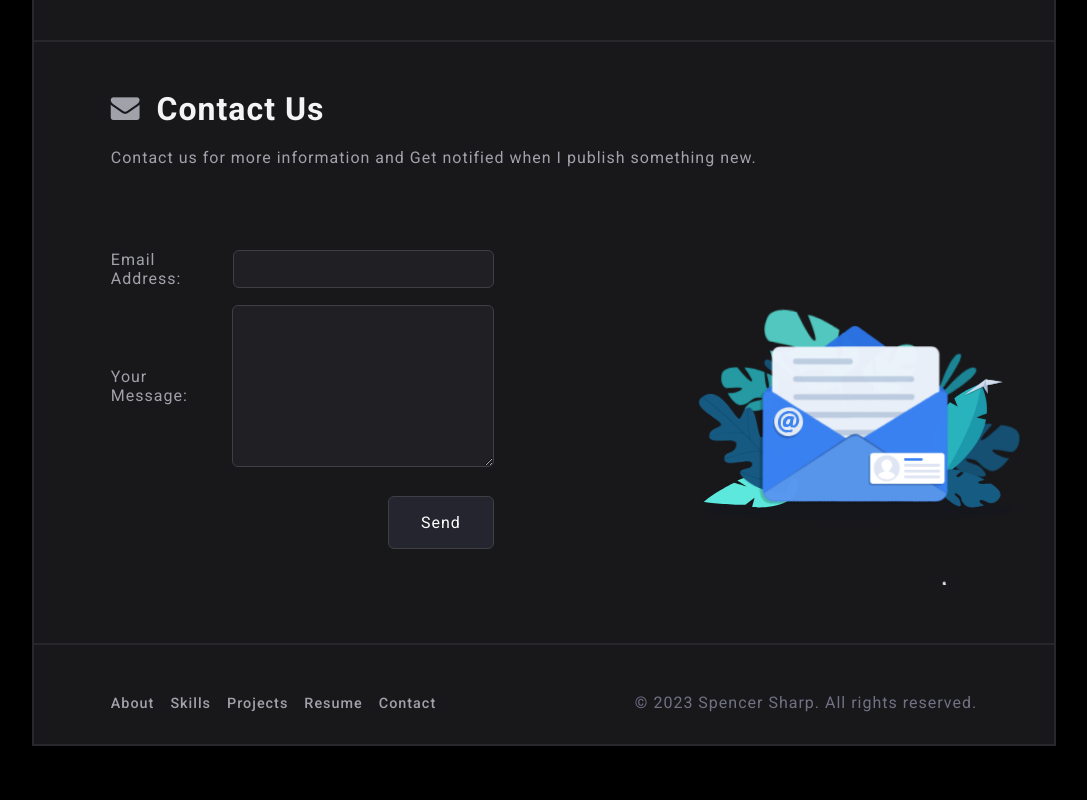
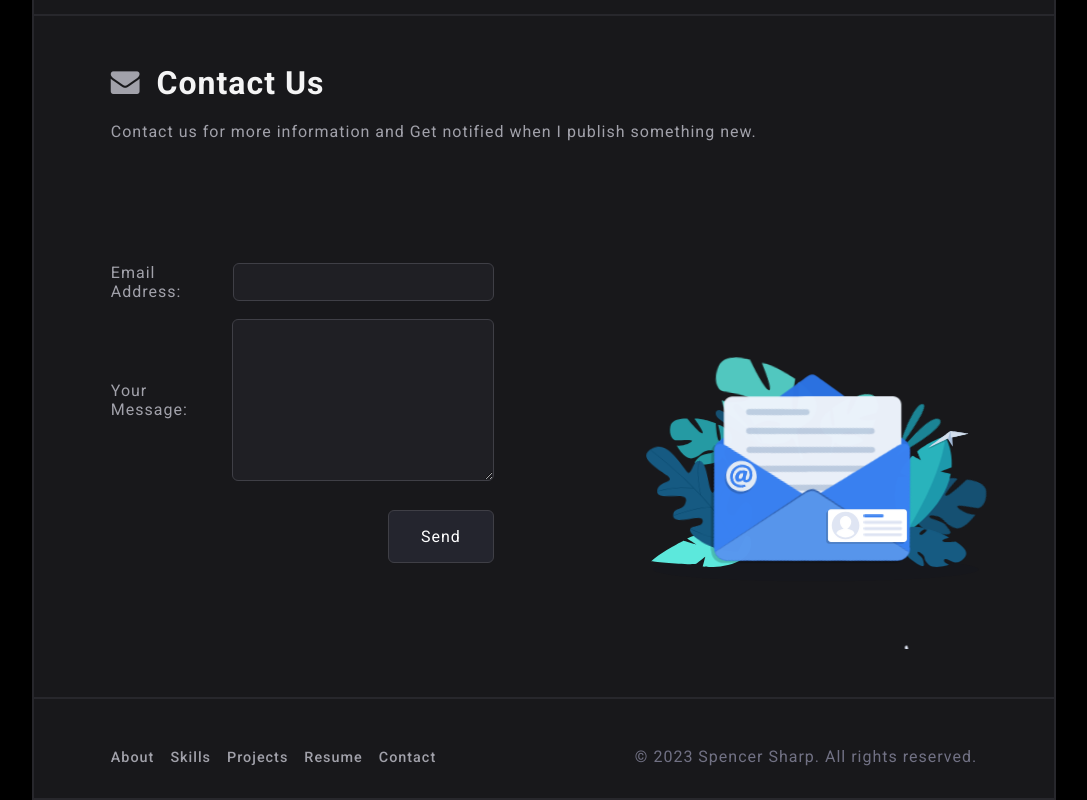
Before and after one commit to Ibrahimfathi96/Portfolio, a React (Vite) app: page / in a window 1280 px wide. Shown: the part 1595-2395 px from the top of the page, without its empty margins (96-1183 px from the left). Before the commit the page ends 2341 px from the top, so only its background shows below. Built offline with nearby package versions, Linux system fonts and the light colour scheme.

Commit message:
Adjustments to be more responsive

```diff
--- a/src/components/2-hero/hero.css
+++ b/src/components/2-hero/hero.css
@@ -77,7 +77,7 @@ section.hero .all-icons .icon:hover {
 */
 
 .animation {
-  width: 200%;
+  width: 100%;
   margin-top: 7rem;
   margin-right: -3rem;
   transition: 100px 60px;
@@ -93,6 +93,11 @@ section.hero .all-icons .icon:hover {
     display: none;
   }
 }
+@media (max-width: 450px) {
+  section.hero h1.title {
+    font-size: 1.5rem;
+  }
+}
 @media (max-width: 600px) {
   section.hero .all-icons {
     flex-direction: row;
--- a/src/components/4-contact/Contact.jsx
+++ b/src/components/4-contact/Contact.jsx
@@ -73,7 +73,6 @@ const Contact = () => {
           <div className="animation">
             <Lottie
               className="contact-animation"
-              style={{ height: 360, marginLeft: "12rem", marginTop: "-5rem" }}
               loop={false}
               animationData={contactUs}
             />
--- a/src/components/4-contact/contact.css
+++ b/src/components/4-contact/contact.css
@@ -1,5 +1,10 @@
 section.contact-us form div.flex form {
   flex-grow: 1;
+}
+.contact-animation {
+  align-self: flex-end;
+  height: 500px;
+  margin-left: 50%;
 }
 section.contact-us .icon-envelope {
   color: var(--subtitle);
@@ -88,6 +93,12 @@ section.contact-us #message:hover {
     3- Responsive Design (Media Query)
 =======================================
 */
+@media (max-width: 1800px) {
+  section.contact-us .contact-animation {
+    margin-left: 20%;
+    height: 360px;
+  }
+}
 @media (max-width: 1250px) {
   section.contact-us .contact-animation {
     display: none;
```
